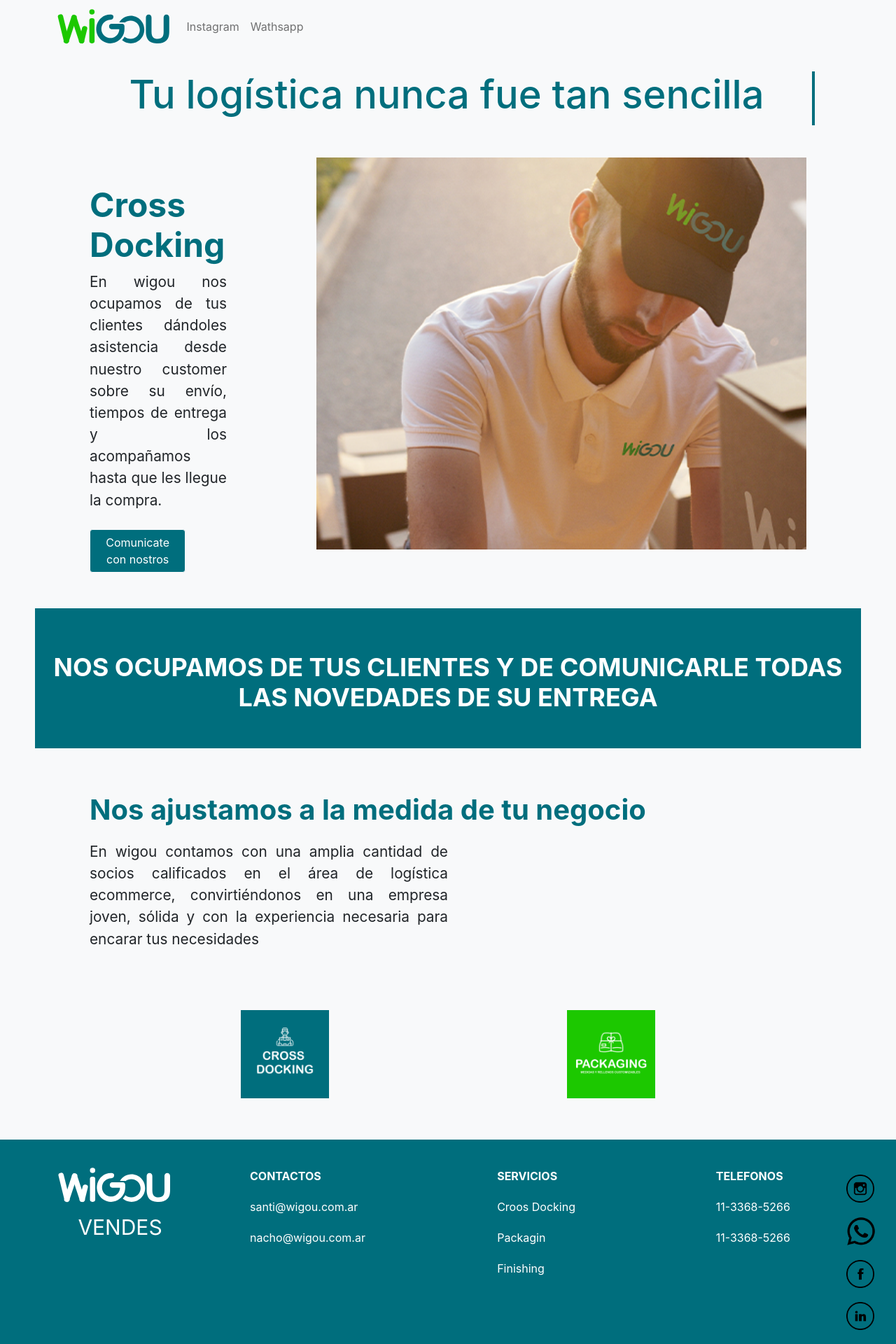
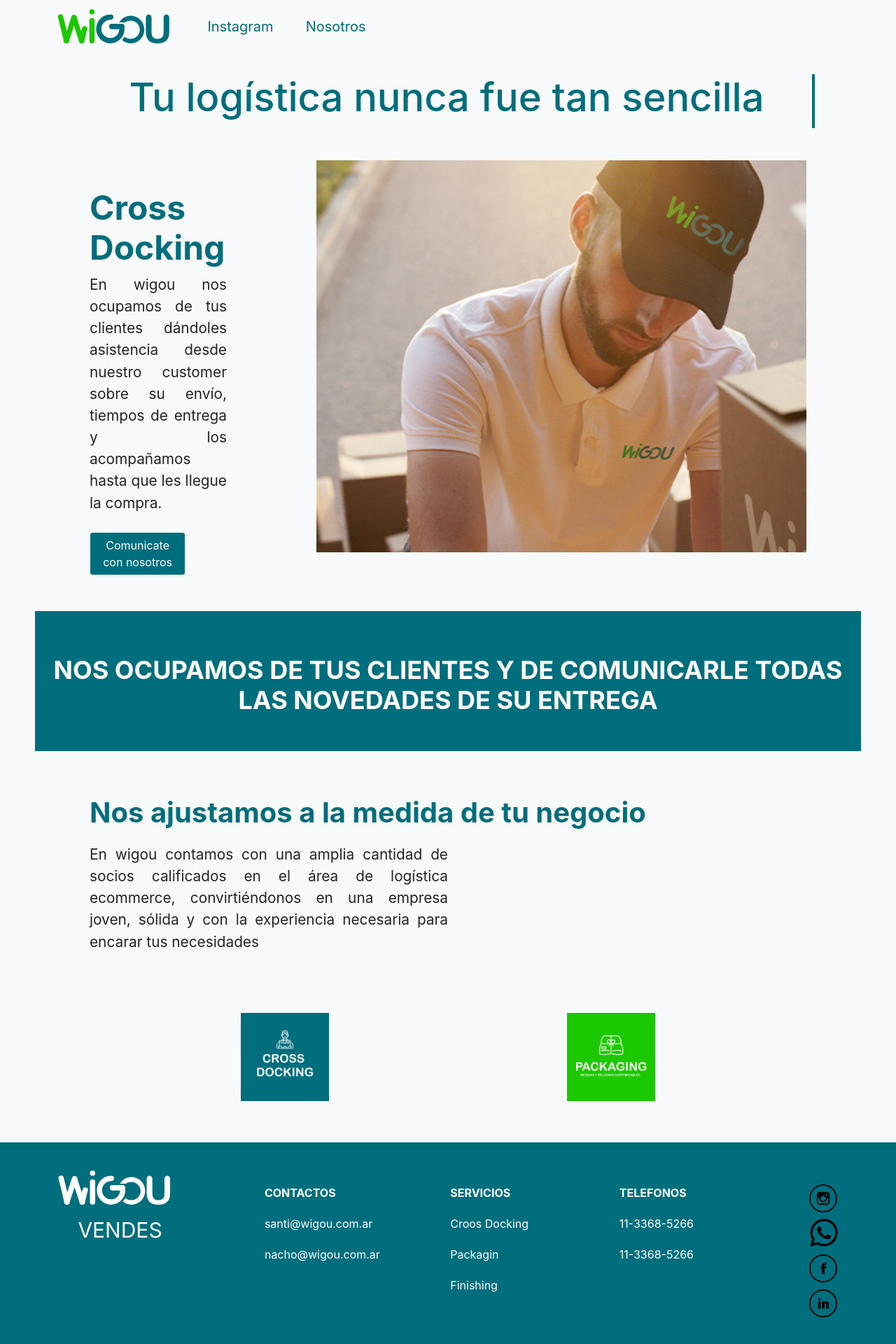
Before and after one commit to DiegoEstela/Wigou, a React (Create React App) app: page / in a window 1280 px wide. Shown: the top 1920 px of the page at 70% size. Built offline with nearby package versions, Linux system fonts and the light colour scheme.

Commit message:
Fix footer and NavBar

```diff
--- a/src/components/Footer/index.js
+++ b/src/components/Footer/index.js
@@ -25,7 +25,7 @@
 
   const urlDesktop = "https://web.whatsapp.com/";
   const urlMobile = "whatsapp://";
-  const telefono = "5491133685266";
+  const telefono = "5491171086323";
 
   function addEventListener(e) {
     e.preventDefault();
@@ -77,7 +77,7 @@
               <li className="limov">11-3368-5266</li>
             </ul>
           </div>
-          <div className="ParrafoServicios">
+          <div className="ParrafoContactos">
             <ul className="ParrafoServicios_ul">
               <li className="liHead">SERVICIOS</li>
               <li className="li">Croos Docking</li>
@@ -85,7 +85,7 @@
               <li className="li">Finishing</li>
             </ul>
           </div>
-          <div className="ParrafoServicios">
+          <div className="ParrafoContactos">
             <ul className="ParrafoServicios_ul">
               <li className="liHead">TELEFONOS</li>
               <li className="li">11-3368-5266</li>
@@ -95,7 +95,7 @@
 
           <div className="Redes">
             <ul className="Redes__ul">
-              <li className="li">
+              <li className="lire">
                 <a
                   className="link"
                   href="https://www.instagram.com/wigou.com.ar/"
@@ -118,7 +118,7 @@
                   />
                 </a>
               </li>
-              <li className="li">
+              <li className="lire">
                 <a className="link" href="https://www.facebook.com">
                   <img
                     width="40px"
@@ -128,7 +128,7 @@
                   />
                 </a>
               </li>
-              <li className="li">
+              <li className="lire">
                 <a className="link" href="https://www.linkedin.com">
                   <img
                     width="40px"
--- a/src/components/Footer/index.style.css
+++ b/src/components/Footer/index.style.css
@@ -5,20 +5,21 @@
   display: flex;
 }
 .footerContainer__right {
-  width: 70%;
+  width: 100%;
   display: flex;
-  justify-content: space-around;
+  justify-content: space-evenly;
 }
 
 .logoFooter {
   margin-top: 40px;
 }
 
-.ParraContactos {
-  width: 20%;
+.ParrafoContactos {
+  width: 40%;
   display: flex;
   height: 30px;
   color: white;
+  justify-content: center;
 }
 .ParrafoContactos__ul {
   text-align: justify;
@@ -31,18 +32,14 @@
 .li {
   margin-top: 20px;
 }
-
+.lire {
+  margin-top: 10px;
+}
 .liWps {
-  margin-top: 20px;
+  margin-top: 8px;
 }
 .liWps:hover {
   cursor: pointer;
-}
-
-.ParrafoServicios {
-  width: 40%;
-  height: 30px;
-  color: white;
 }
 
 .ParrafoTelefonoMov {
@@ -50,7 +47,6 @@
 }
 
 .ParrafoServicios_ul {
-  margin-left: 50%;
   text-align: justify;
   font-size: 1em;
   list-style-type: none;
@@ -58,8 +54,14 @@
   margin-top: 20px;
 }
 
+.Redes {
+  width: 40%;
+  display: flex;
+  height: 30px;
+  color: white;
+  justify-content: center;
+}
 .Redes__ul {
-  margin-left: 40%;
   text-align: justify;
   font-size: 1em;
   list-style-type: none;
@@ -112,6 +114,7 @@
   display: none;
   margin-top: 5px;
 }
+
 @keyframes cambiar {
   0% {
     margin-top: 0;
@@ -152,11 +155,12 @@
   }
   .footerContainer {
     background-color: rgb(0, 110, 125);
-    height: 300px;
+    height: 350px;
     border-top: solid 1px whitesmoke;
     display: flex;
     flex-direction: column;
   }
+
   .ParraContactos {
     margin: 0;
     text-align: left;
@@ -179,7 +183,7 @@
   .Redes {
     position: relative;
     right: -20px;
-    top: -70px;
+    top: -28px;
     width: 20px;
     color: white;
   }
@@ -201,6 +205,11 @@
     display: block;
     margin-top: 5px;
   }
+  img {
+    margin-top: 0px;
+    margin-bottom: 0px;
+    padding: 0;
+  }
 }
 
 .FooterEnd {
--- a/src/components/Navbar/index.js
+++ b/src/components/Navbar/index.js
@@ -1,9 +1,28 @@
-import React from "react";
+import React, { useState } from "react";
 import { Navbar, Container, Nav } from "react-bootstrap";
+import "./navBar.style.css";
+
 function NavBar() {
+  const [navbar, setNavbar] = useState(false);
+
+  const shadow = () => {
+    if (window.scrollY >= 80) {
+      setNavbar(true);
+    } else {
+      setNavbar(false);
+    }
+  };
+
+  window.addEventListener("scroll", shadow);
+
   return (
     <>
-      <Navbar bg="light" expand="lg">
+      <Navbar
+        className={navbar ? "navActive" : "navInactive"}
+        bg="light"
+        expand="lg"
+        fixed="top"
+      >
         <Container>
           <Navbar.Brand href="#home">
             <img
@@ -18,9 +37,11 @@
           <Navbar.Collapse id="basic-navbar-nav">
             <Nav className="me-auto">
               <Nav.Link href="https://www.instagram.com/wigou.com.ar/">
-                Instagram
+                <span className="LinkNav"> Instagram</span>
               </Nav.Link>
-              <Nav.Link href="#link">Wathsapp</Nav.Link>
+              <Nav.Link href="#link">
+                <span className="LinkNav"> Nosotros</span>
+              </Nav.Link>
             </Nav>
           </Navbar.Collapse>
         </Container>
--- /dev/null
+++ b/src/components/Navbar/navBar.style.css
@@ -0,0 +1,12 @@
+.navActive {
+  -webkit-box-shadow: 5px 5px 15px 5px rgba(0, 0, 0, 0.27);
+  box-shadow: 5px 5px 15px 5px rgba(0, 0, 0, 0.27);
+}
+
+.LinkNav {
+  text-decoration: none;
+  color: rgb(0, 110, 125);
+  font-size: 20px;
+  margin-left: 30px;
+  padding-top: 10px;
+}
--- a/src/components/ServicesCard/index.js
+++ b/src/components/ServicesCard/index.js
@@ -10,7 +10,6 @@
       "iphone",
       "ipad",
       "android",
-      "safari",
       "blackberry",
       "nokia",
       "opera mini",
@@ -28,7 +27,7 @@
 
   const urlDesktop = "https://web.whatsapp.com/";
   const urlMobile = "whatsapp://";
-  const telefono = "5491133685266";
+  const telefono = "5491171086323";
 
   function addEventListener(e) {
     e.preventDefault();
@@ -58,7 +57,7 @@
             className="CroosDocking__Button btn btn-light"
             onClick={(e) => addEventListener(e)}
           >
-            Comunicate con nostros
+            Comunicate con nosotros
           </Button>
         </div>
         <div className="CroosDocking__right">
--- a/src/views/Home.style.css
+++ b/src/views/Home.style.css
@@ -24,6 +24,7 @@
 }
 
 .h2Container {
+  margin-top: 80px;
   display: flex;
   justify-content: center;
 }
```
